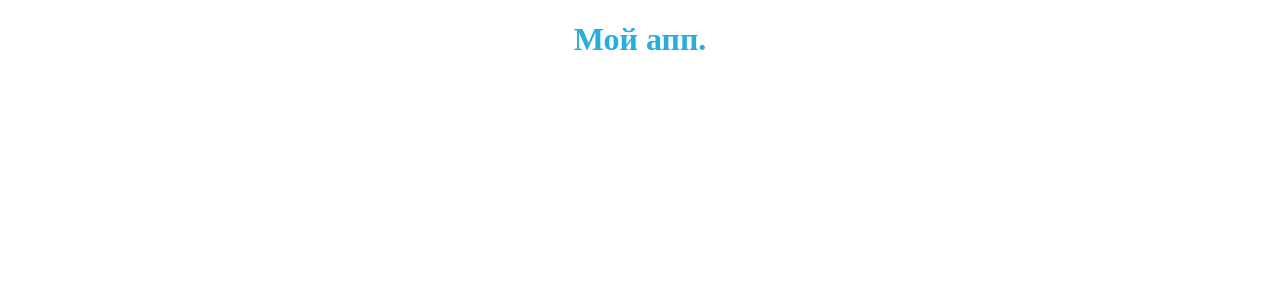
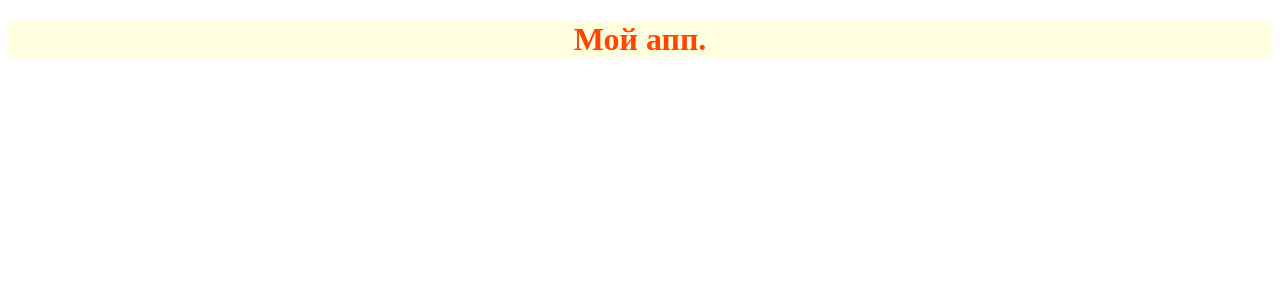
Before and after one commit to charlotte-praktikum-team/praktikum-game, a React app: page / in a window 1280 px wide. Shown: the top 300 px of the page. Built offline with nearby package versions, Linux system fonts and the light colour scheme.

Commit message:
#23: added postcss with plugins

```diff
--- /dev/null
+++ b/postcss.config.js
@@ -0,0 +1,6 @@
+module.exports = {
+  plugins: [
+    require('autoprefixer'),
+    require('postcss-nested')
+  ]
+}
--- a/src/components/App/App.css
+++ b/src/components/App/App.css
@@ -1,4 +1,8 @@
-h1 {
-  color: #27aedb;
-  text-align: center;
+.main {
+  background-color: lightyellow;
+
+  &__title {
+   color: orangered;
+   text-align: center;
+  }
 }
--- a/src/components/App/App.tsx
+++ b/src/components/App/App.tsx
@@ -5,8 +5,8 @@ import './App.css';
 class App extends Component {
   render() {
     return (
-      <div>
-        <h1>Мой апп.</h1>
+      <div className="main">
+        <h1 className="main__title">Мой апп.</h1>
       </div>
     );
   }
--- a/webpack.dev.js
+++ b/webpack.dev.js
@@ -27,9 +27,11 @@ module.exports = merge(common, {
           {
             loader: 'css-loader',
             options: {
-              modules: true,
               sourceMap: true
             }
+          },
+          {
+            loader: 'postcss-loader'
           },
         ]
       },
--- a/webpack.prod.js
+++ b/webpack.prod.js
@@ -17,9 +17,11 @@ module.exports = merge(common, {
           {
             loader: 'css-loader',
             options: {
-              modules: true,
               sourceMap: false
             }
+          },
+          {
+            loader: 'postcss-loader'
           },
         ]
       },
```
Also changed, not shown: package.json (+7 -0 lines), 1 other file (tests, documents, lock files or other folders).
